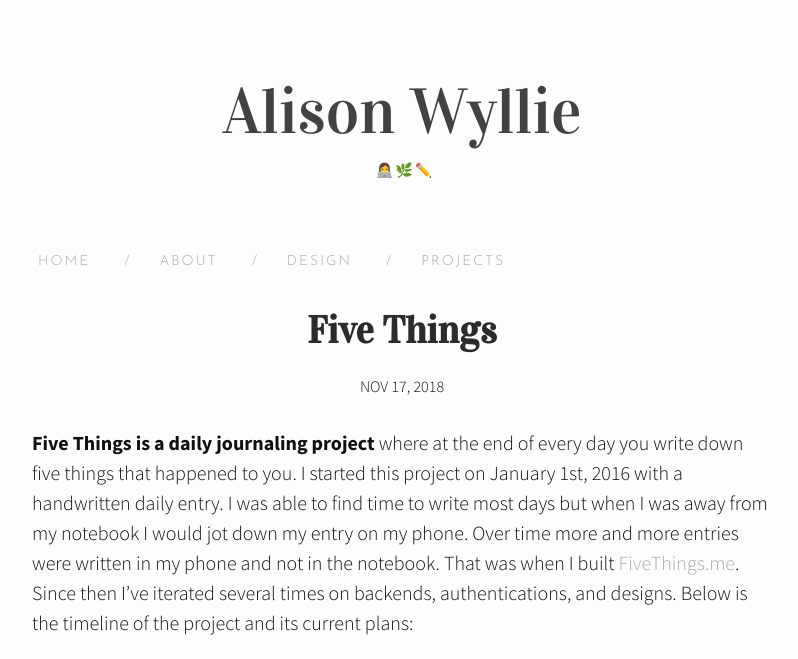
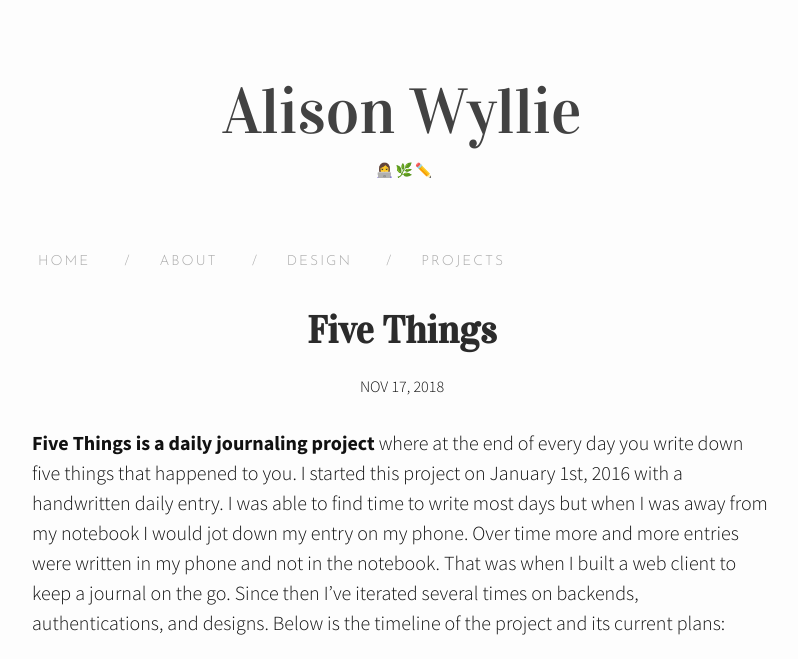
Before and after one commit to alisonthemonster/alisonthemonster.github.io, a Jekyll site: the page built from _posts/2018-11-17-five-things.md, in a window 1280 px wide and 1400 px high. Shown: the top 659 px of the window, without its empty margins (238-1036 px from the left). Built offline with Jekyll 4.4.1, drawn with Linux system fonts in a browser that asks for light colours; some web fonts are replaced; some of the changed text lies outside the part shown.

Commit message:
Update 2018-11-17-five-things.md

```diff
--- a/_posts/2018-11-17-five-things.md
+++ b/_posts/2018-11-17-five-things.md
@@ -5,13 +5,13 @@
 categories: ["android", "projects", "fivethings"]
 ---
 
-**Five Things is a daily journaling project** where at the end of every day you write down five things that happened to you. I started this project on January 1st, 2016 with a handwritten daily entry. I was able to find time to write most days but when I was away from my notebook I would jot down my entry on my phone. Over time more and more entries were written in my phone and not in the notebook. That was when I built [FiveThings.me](https://www.fivethings.me/). Since then I've iterated several times on backends, authentications, and designs. Below is the timeline of the project and its current plans:
+**Five Things is a daily journaling project** where at the end of every day you write down five things that happened to you. I started this project on January 1st, 2016 with a handwritten daily entry. I was able to find time to write most days but when I was away from my notebook I would jot down my entry on my phone. Over time more and more entries were written in my phone and not in the notebook. That was when I built a web client to keep a journal on the go. Since then I've iterated several times on backends, authentications, and designs. Below is the timeline of the project and its current plans:
 
 
 
 ### May 2017 - November 2017: Web client
 <img align="right" src="https://github.com/alisonthemonster/FiveThings/blob/master/static/images/Screen%20Shot%202017-11-08%20at%2010.32.56%20PM.png?raw=true"  height="260">
-[FiveThings.me](https://www.fivethings.me/) was written in vanilla Javascript, Node, and built with a Firebase backend. It uses Google Sign In and the Firebase Realtime Database. Users can log in, write new entries, and view their old entries. I still use this website every day to write down my Five Things.
+The web client was written in vanilla Javascript, Node, and built with a Firebase backend. It uses Google Sign In and the Firebase Realtime Database. Users can log in, write new entries, and view their old entries. I still use this website every day to write down my Five Things.
 
 
 
@@ -35,4 +35,4 @@
 Read more about the UX of the Five Things Android app [here]({{ site.baseurl }}{% post_url 2018-11-17-fivethings %})!
 
 ### Today and beyond
-Work on the Five Things project has stopped for now. I still use the FiveThings.me website every day and plan to for the foreseeable future. There is still work to be done to support sentiment analysis and I have plenty of ideas for book designs to implement.
+Work on the Five Things project has stopped for now. I still use the Five Things website every day and plan to for the foreseeable future. There is still work to be done to support sentiment analysis and I have plenty of ideas for book designs to implement.
```
Also changed, not shown: other parts of _posts/2018-11-17-five-things.md (+1 -1 lines).
